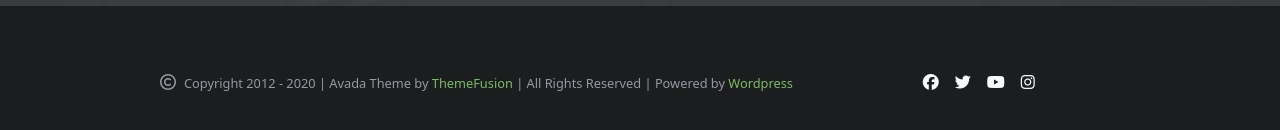
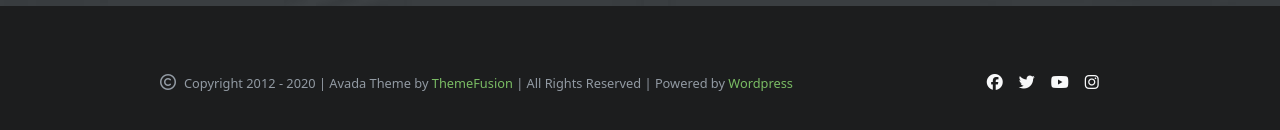
Before and after one commit to antoniodangelo11/proj-html-vuejs, a Vue app: page / in a window 1280 px wide. Shown: the part 5081-5211 px from the top of the page. Built offline with nearby package versions, Linux system fonts and the light colour scheme.

Commit message:
add scale img in latestnews component

```diff
--- a/src/components/AppCopyRight.vue
+++ b/src/components/AppCopyRight.vue
@@ -13,10 +13,10 @@
                 </div>
                 <div class="col-4">
                     <div class="socials_icons text-light">
-                        <i class="fa-brands fa-facebook px-2"></i>
-                        <i class="fa-brands fa-twitter px-2"></i>
-                        <i class="fa-brands fa-youtube px-2"></i>
-                        <i class="fa-brands fa-instagram px-2"></i>
+                        <i class="fa-brands fa-facebook px-2"><a href="#"></a></i>
+                        <i class="fa-brands fa-twitter px-2"><a href="#"></a></i>
+                        <i class="fa-brands fa-youtube px-2"><a href="#"></a></i>
+                        <i class="fa-brands fa-instagram px-2"><a href="#"></a></i>
                     </div>
                 </div>
             </div>
@@ -58,7 +58,8 @@
 }
 
 .socials_icons {
-    padding-left: 6rem;
+    padding-left: 10rem;
+    cursor: pointer;
 }
 
 .chevron_fixed {
@@ -70,7 +71,8 @@
     border-radius: 5px 5px 0px 0px;
 
     a {
-        color: rgb(255, 255, 255)
+        color: rgb(255, 255, 255);
+        cursor: pointer;
     }
 }
 </style>
--- a/src/components/AppInstructors.vue
+++ b/src/components/AppInstructors.vue
@@ -104,6 +104,7 @@ export default {
     .icons_social {
         i {
             color: #929aa3;
+            cursor: pointer;
         }
     }
 
--- a/src/components/AppLatestNews.vue
+++ b/src/components/AppLatestNews.vue
@@ -16,7 +16,7 @@ export default {
                             <h2 class="fw-bold">Latest News</h2>
                             <div class="d-flex">
                                 <div v-for="news in this.DataNews" :key="news.title" class="px-3">
-                                    <div>
+                                    <div class="img_container">
                                         <img class="w-100" :src="news.img" :alt="news.img">
                                     </div>
                                     <div class="text_card text-center">
@@ -76,6 +76,16 @@ export default {
     }
 }
 
+.img_container {
+    img {
+        transition: transform 0.3s ease-in-out;
+
+        &:hover {
+            transform: scale(1.05);
+        }
+    }
+}
+
 .btn_green {
     border-radius: 100px 100px 100px 100px;
     border: 0px solid #000000;
```
